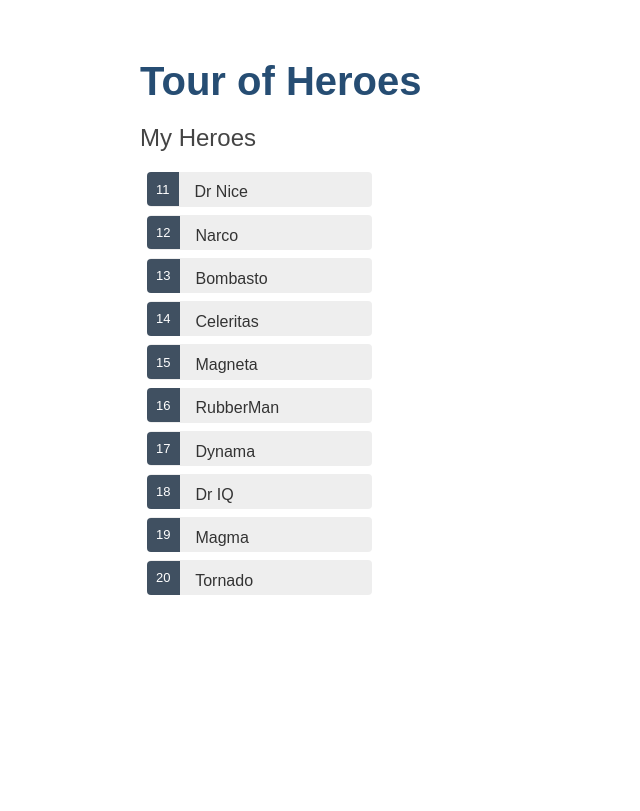
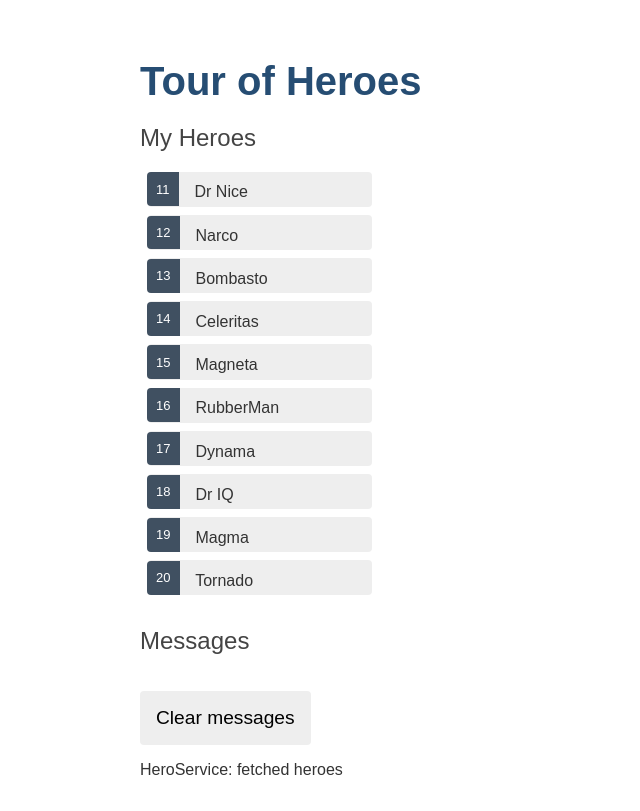
Before and after one commit to kramcbe/angular-ivy-qmu57p, an Angular app: page / in a window 1280 px wide. Shown: the whole page, without its empty margins (0-640 px from the left). Built offline with nearby package versions, Linux system fonts and the light colour scheme.

Commit message:
4 files modified, 4 added

```diff
--- a/src/app/app.component.html
+++ b/src/app/app.component.html
@@ -1,2 +1,3 @@
-<h1>{{title}}</h1>
+<h1>{{ title }}</h1>
 <app-heroes></app-heroes>
+<app-messages></app-messages>
--- a/src/app/app.module.ts
+++ b/src/app/app.module.ts
@@ -7,6 +7,7 @@
 import { HeroesComponent } from './heroes/heroes.component';
 
 import { HeroDetailComponent } from './hero-detail/hero-detail.component';
+import { MessagesComponent } from './messages/messages.component';
 
 @NgModule({
   imports: [BrowserModule, FormsModule],
@@ -15,6 +16,7 @@
     HelloComponent,
     HeroesComponent,
     HeroDetailComponent,
+    MessagesComponent,
   ],
   bootstrap: [AppComponent],
 })
--- a/src/app/hero.service.ts
+++ b/src/app/hero.service.ts
@@ -1,14 +1,23 @@
 import { Injectable } from '@angular/core';
 import { Hero } from './hero';
 import { HEROES } from './mock-heroes';
+import { MessageService } from './message.service';
+
+import { Observable, of } from 'rxjs';
 
 @Injectable({
   providedIn: 'root',
 })
 export class HeroService {
-  constructor() {}
+  constructor(private messageService: MessageService) {}
 
-  getHeroes(): Hero[] {
+  getHeroesOld(): Hero[] {
     return HEROES;
   }
+
+  getHeroes(): Observable<Hero[]> {
+    const heroes = of(HEROES);
+    this.messageService.add('HeroService: fetched heroes');
+    return heroes;
+  }
 }
--- a/src/app/heroes/heroes.component.ts
+++ b/src/app/heroes/heroes.component.ts
@@ -2,6 +2,7 @@
 import { Hero } from '../hero';
 import { HEROES } from '../mock-heroes';
 import { HeroService } from '../hero.service';
+import { MessageService } from '../message.service';
 
 @Component({
   selector: 'app-heroes',
@@ -12,16 +13,21 @@
   // heroes = HEROES;
   selectedHero?: Hero;
   heroes: Hero[] = [];
-  constructor(private heroService: HeroService) {}
+  constructor(
+    private heroService: HeroService,
+    private messageService: MessageService
+  ) {}
 
   ngOnInit(): void {
     this.getHeroes();
   }
 
   getHeroes(): void {
-    this.heroes = this.heroService.getHeroes();
+    //this.heroes = this.heroService.getHeroes();
+    this.heroService.getHeroes().subscribe((heroes) => (this.heroes = heroes));
   }
   onSelect(hero: Hero): void {
     this.selectedHero = hero;
+    this.messageService.add(`HeroesComponent: Selected hero id=${hero.id}`);
   }
 }
--- /dev/null
+++ b/src/app/message.service.ts
@@ -0,0 +1,19 @@
+import { Injectable } from '@angular/core';
+
+@Injectable({
+  providedIn: 'root',
+})
+export class MessageService {
+  messages: string[] = [];
+
+  add(message: string) {
+    this.messages.push(message);
+  }
+
+  clear() {
+    this.messages = [];
+  }
+
+  constructor() { }
+
+}
--- /dev/null
+++ b/src/app/messages/messages.component.html
@@ -0,0 +1,5 @@
+<div *ngIf="messageService.messages.length">
+  <h2>Messages</h2>
+  <button class="clear" (click)="messageService.clear()">Clear messages</button>
+  <div *ngFor="let message of messageService.messages">{{ message }}</div>
+</div>
--- /dev/null
+++ b/src/app/messages/messages.component.ts
@@ -0,0 +1,13 @@
+import { Component, OnInit } from '@angular/core';
+import { MessageService } from '../message.service';
+
+@Component({
+  selector: 'app-messages',
+  templateUrl: './messages.component.html',
+  styleUrls: ['./messages.component.css'],
+})
+export class MessagesComponent implements OnInit {
+  constructor(public messageService: MessageService) {}
+
+  ngOnInit() {}
+}
```
Also changed, not shown: src/app/messages/messages.component.css (added).
